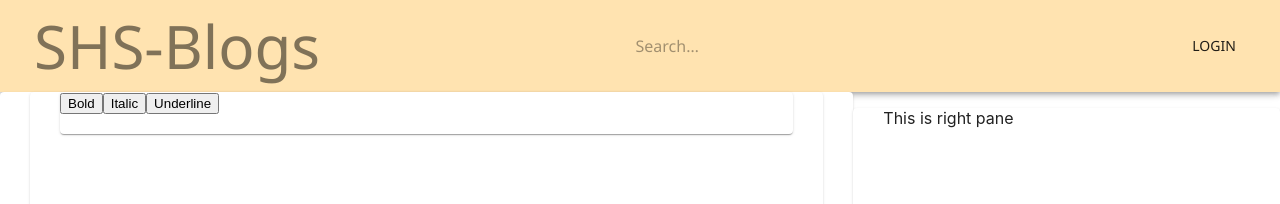
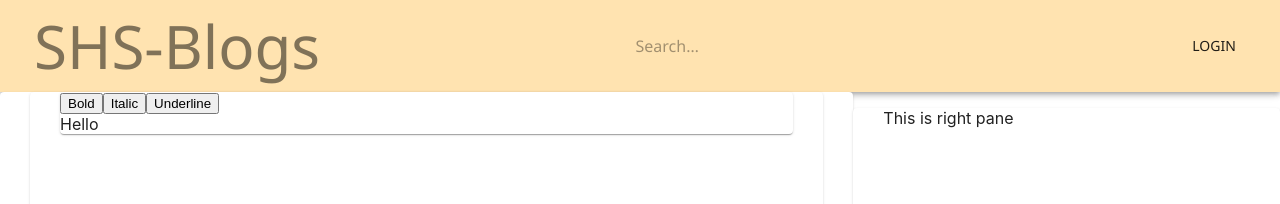
Before and after one commit to HannaTuominen/SHS-Blog, a React (Create React App) app in the folder frontend/: page /editpost in a window 1280 px wide. Shown: the top 204 px of the page. Built offline with nearby package versions, Linux system fonts and the light colour scheme.

Commit message:
Initialize EditPost text editor with text.

```diff
--- a/frontend/src/Components/Blogposts/TextEditor.js
+++ b/frontend/src/Components/Blogposts/TextEditor.js
@@ -1,6 +1,6 @@
 import React, { Fragment, Component } from 'react'
 import ReactDOM from 'react-dom';
-import {Editor, EditorState, RichUtils} from 'draft-js'
+import {Editor, EditorState, RichUtils, ContentState} from 'draft-js'
 import Paper from '@material-ui/core/Paper'
 import { withStyles }  from '@material-ui/core/styles'
 
@@ -13,9 +13,14 @@ const useStyles = theme => ({
 
 class TextEditor extends Component {
 
-  constructor(props) {
+    constructor(props) {
     super(props);
-    this.state = {editorState: EditorState.createEmpty()};
+    let editorState;
+    const contentState = ContentState.createFromText('Hello');
+    editorState = EditorState.createWithContent(contentState);
+    editorState = EditorState.moveFocusToEnd(editorState);
+
+    this.state = {editorState: editorState};
     this.onChange = editorState => this.setState({editorState});
     this.handleKeyCommand = this.handleKeyCommand.bind(this);
   }
```
